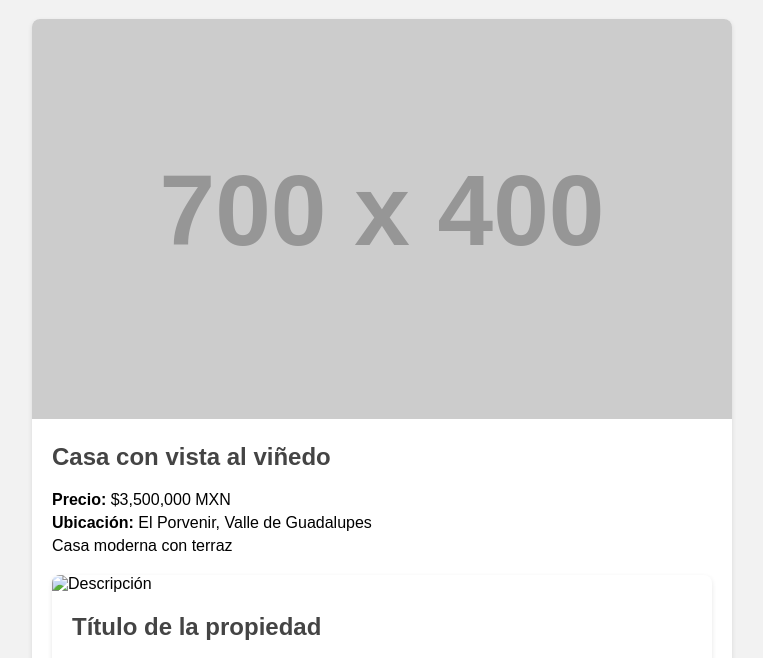
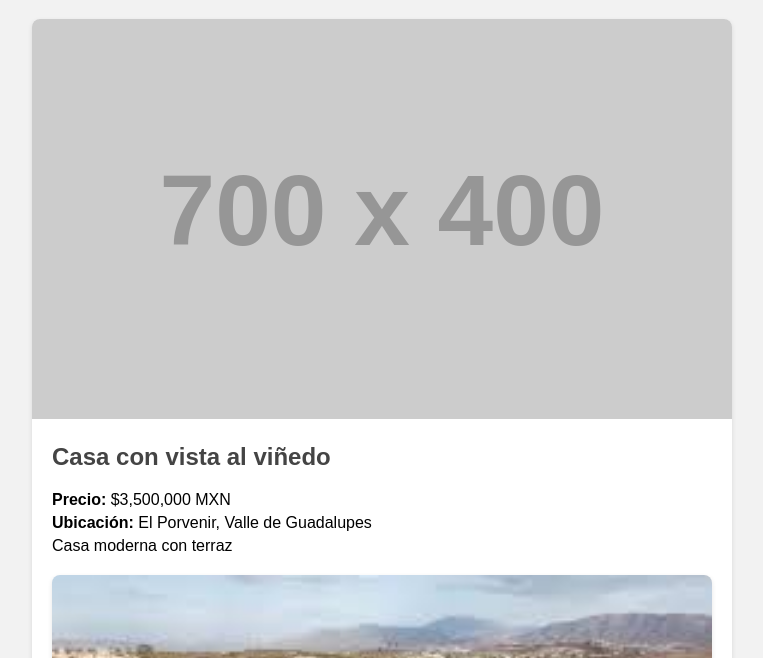
Before and after one commit to lorenzo9136/propiedades-valle, a plain HTML site: page index.html in a window 1280 px wide. Shown: the part 81-739 px from the top of the page, without its empty margins (258-1021 px from the left). Drawn offline with Linux system fonts and the light colour scheme; placeholder pictures from the web are drawn by us.

Commit message:
Update index.html

```diff
--- a/index.html
+++ b/index.html
@@ -60,7 +60,8 @@
       <p><strong>Ubicación:</strong> El Porvenir, Valle de Guadalupes</p>
       <p>Casa moderna con terraz
 <div class="propiedad">
-  <img src="LINK_IMAGEN" alt="Descripción">
+  <img src="muestra.jpg" alt="Foto de la propiedad" />
+
   <div class="contenido">
     <h2>Título de la propiedad</h2>
     <p><strong>Precio:</strong> $X MXN</p>
```
